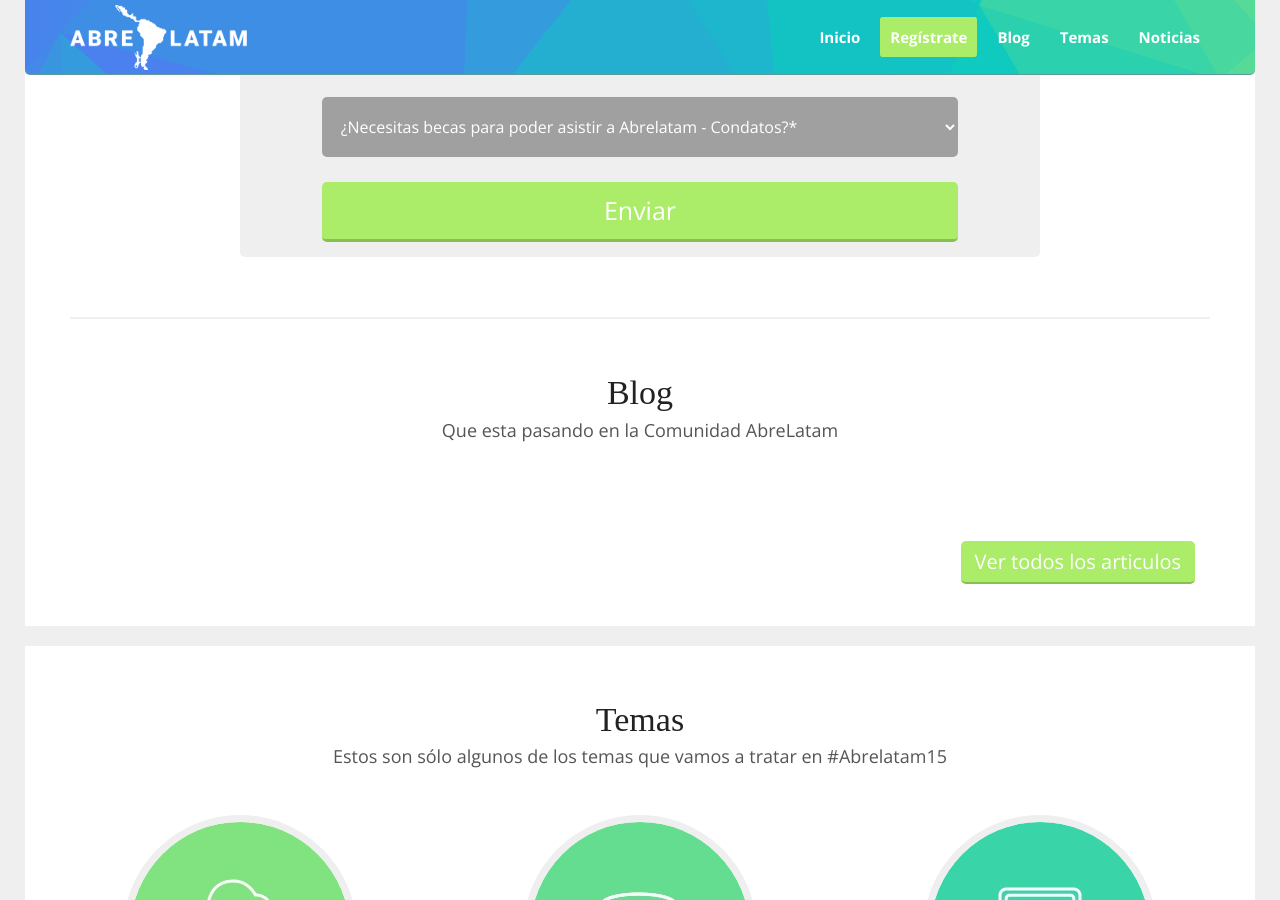
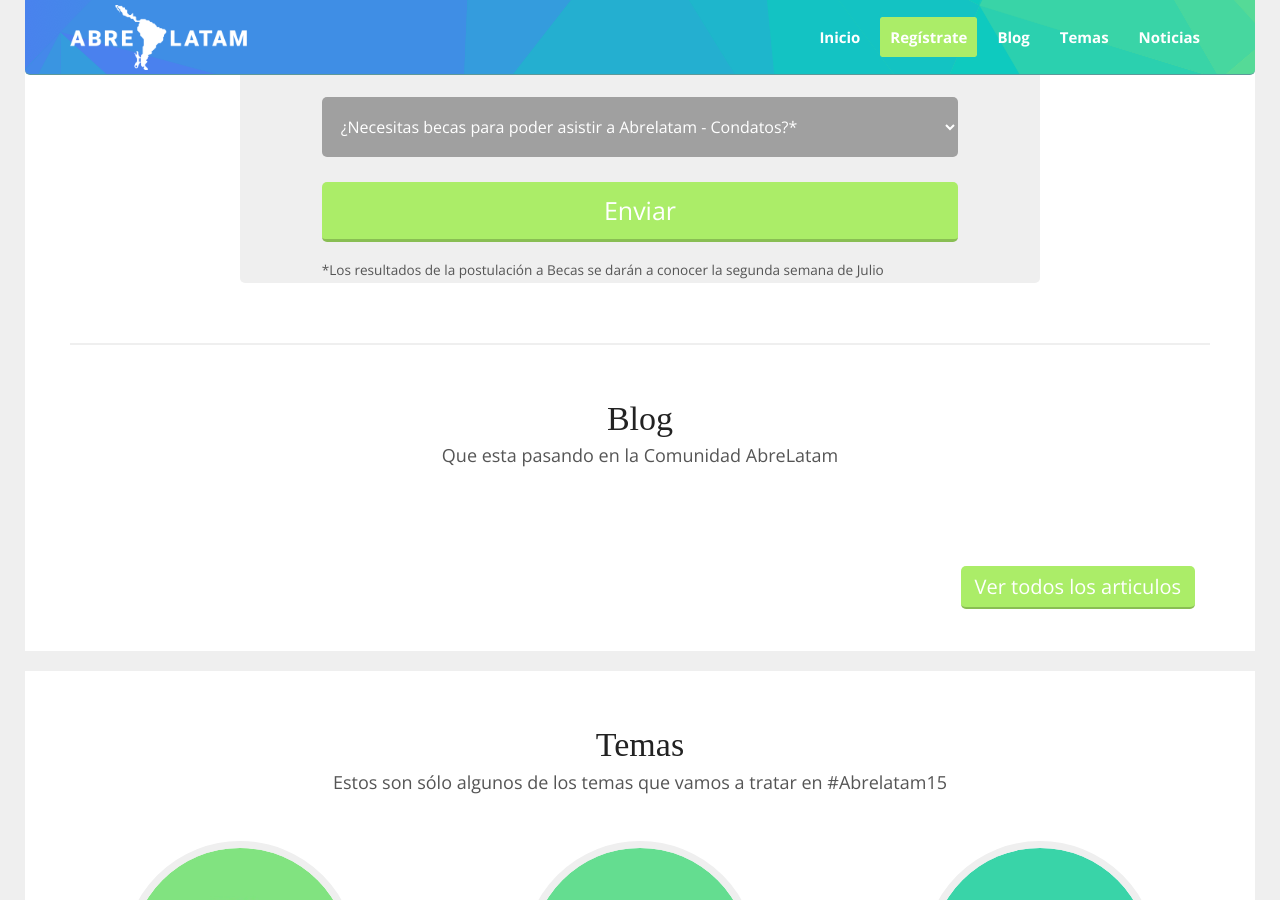
Before and after one commit to somosmas/abrelatam, a Jekyll site: the page built from index.html, in a window 1280 px wide and 900 px high, scrolled down 3280 px. Built offline with Jekyll 4.4.1, drawn with Linux system fonts in a browser that asks for light colours; some web fonts are replaced; comment, search, counter and statistics services are not loaded.

Commit message:
Asterisco para form de inscripción

```diff
--- a/_includes/register-form.html
+++ b/_includes/register-form.html
@@ -191,7 +191,9 @@
 
 			<div class="col-md-offset-1 col-md-10 col-md-offset-1 col-sm-12 ss-item ss-navigate">
 				<input type="submit" name="submit" value="Enviar" id="ss-submit" class="jfk-button jfk-button-action ">
-			</div></ol>
+				<div class="small">*Los resultados de la postulación a Becas se darán a conocer la segunda semana de Julio</div>
+			</div>
+			</ol>
 		</form>
 	</div>
 <!--==========-->
--- a/index.html
+++ b/index.html
@@ -152,7 +152,7 @@ layout: default
 				<section id="register" class="row">
 					<div class="col-sm-12">
 						<div class="section-header text-center">
-							<h2>Regístrate</h2>
+							<h2>Inscríbete</h2>
 							<h4>Nos vemos en Septiembre</h4>
 						</div>
 					</div>
```
